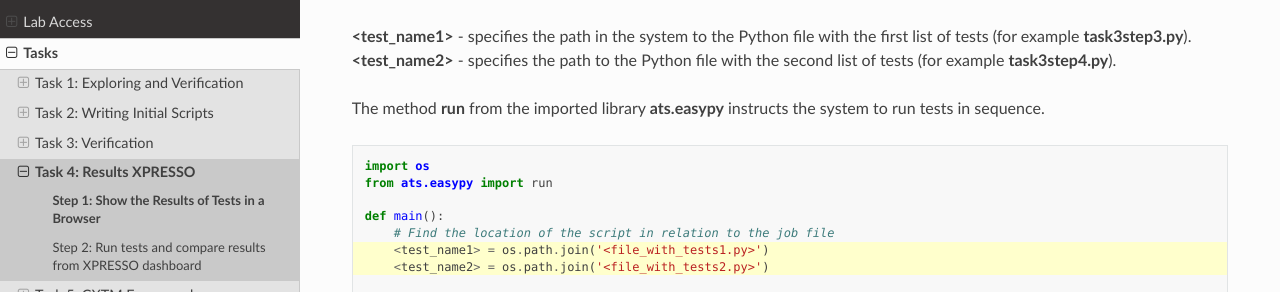
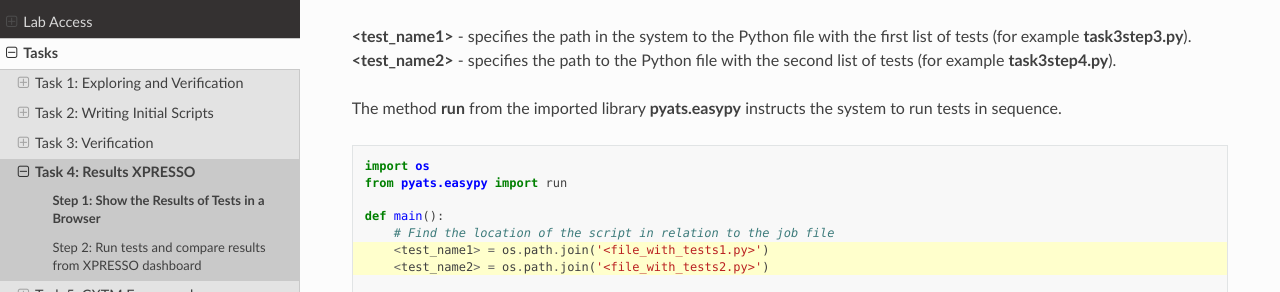
Before and after one commit to CiscoLives/LTRATO-2001, a Sphinx documentation site: the page built from docs/tasks/task4/step1.rst, in a window 1280 px wide and 900 px high, scrolled down 336 px. Shown: the part 159-451 px from the top of the window. Built offline with Sphinx 7.4.7 and the Read the Docs theme 2.0.0, drawn with Linux system fonts in a browser that asks for light colours.

Commit message:
Change ats for pyats

```diff
--- a/docs/tasks/task4/step1.rst
+++ b/docs/tasks/task4/step1.rst
@@ -17,13 +17,13 @@ A job file looks like the following example:
 **<test_name2>** - specifies the path to the Python file with the second list of tests (for example **task3step4.py**).
 
 
-The method **run** from the imported library **ats.easypy** instructs the system to run tests in sequence.
+The method **run** from the imported library **pyats.easypy** instructs the system to run tests in sequence.
 
 .. code-block:: python
     :emphasize-lines: 6-7, 10-11
 
     import os
-    from ats.easypy import run
+    from pyats.easypy import run
 
     def main():
         # Find the location of the script in relation to the job file
```
